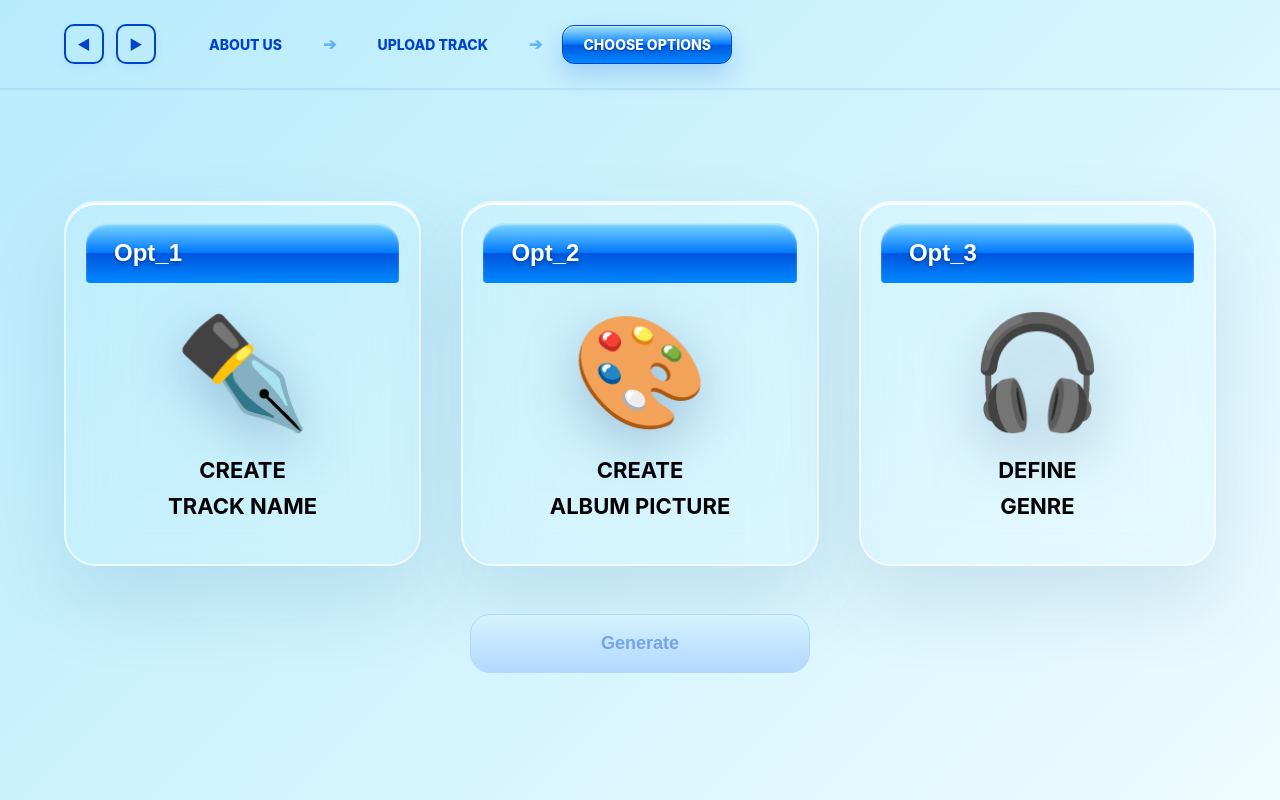
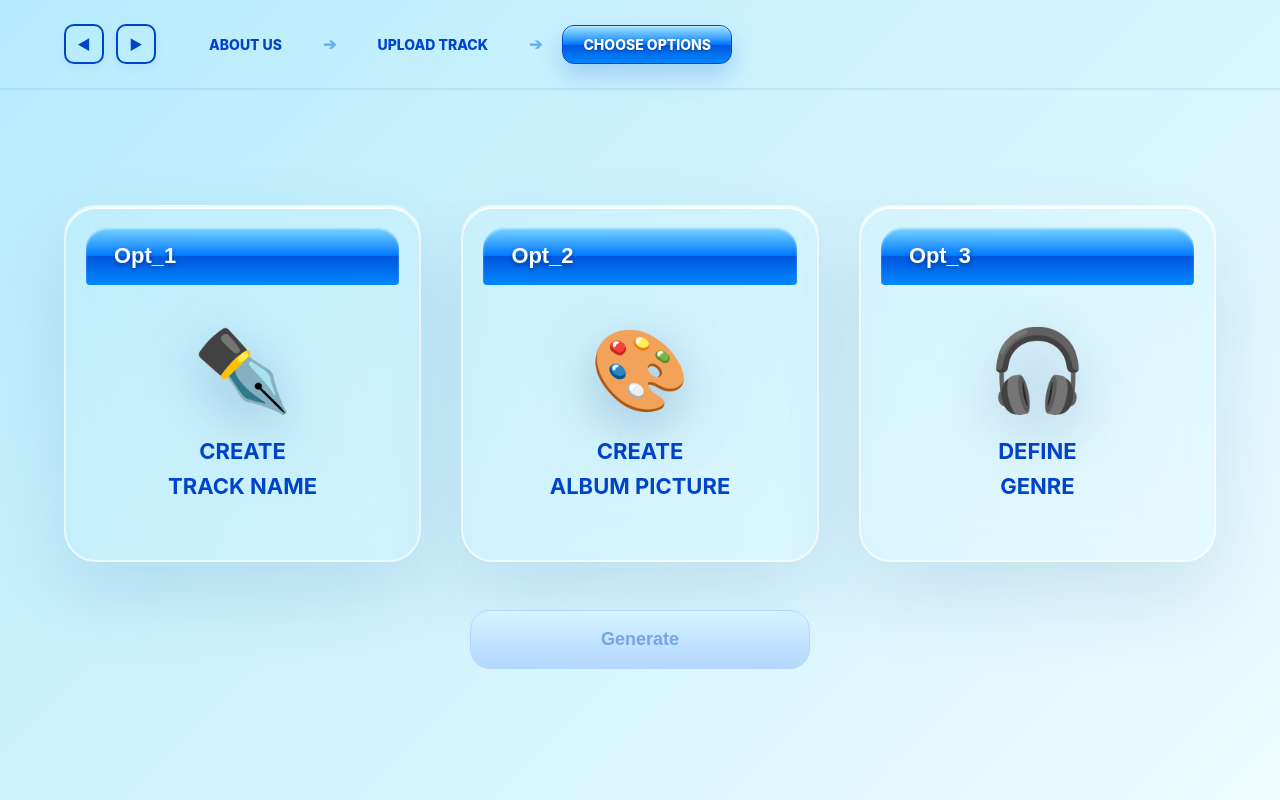
Before and after one commit to dm-dmytrenko/musicapp, a React (Create React App) app: page /selector in a window 1280 px wide. Built offline with nearby package versions, Linux system fonts and the light colour scheme.

Commit message:
add adaptivness for selector page

```diff
--- a/src/components/OptionTile/OptionTile.jsx
+++ b/src/components/OptionTile/OptionTile.jsx
@@ -14,9 +14,13 @@ const OptionTile = ({ optionNum, icon, labelLine1, labelLine2, isSelected, onCli
 
       <Box sx={s.centerContentBodyStyles}>
         <Box sx={s.oversizedIconTextStyles}>{icon}</Box>
-        <span className="pixel-text" style={s.labelTypographyInlineStyles}>
-          {labelLine1}<br />{labelLine2}
-        </span>
+          <Box
+            component="span"
+            className="pixel-text"
+            sx={s.labelTypographyInlineStyles}
+          >
+            {labelLine1}<br />{labelLine2}
+          </Box>
       </Box>
     </Box>
   );
--- a/src/components/OptionTile/OptionTitle.styles.js
+++ b/src/components/OptionTile/OptionTitle.styles.js
@@ -1,10 +1,12 @@
 import { gradients, sharedStyles } from '../../theme';
 
 export const tileCardRootStyles = (isSelected) => ({
-  flex: 1,
   maxWidth: '420px',
+  width: '100%',
+  height: 'auto',
+  minHeight: 0,
   aspectRatio: '1 / 1',
-  height: 'auto',
+  containerType: 'inline-size',
   background: isSelected ? 'rgba(255, 255, 255, 0.75)' : 'background.cardStrong',
   border: isSelected ? '3px solid' : '2px solid',
   borderColor: isSelected ? '#0077ff' : 'background.glassBorder',
@@ -14,6 +16,7 @@ export const tileCardRootStyles = (isSelected) => ({
   ...sharedStyles.glassBlurStrong,
   display: 'flex',
   flexDirection: 'column',
+  position: 'relative',
   cursor: 'pointer',
   transition: 'all 0.25s cubic-bezier(0.4, 0, 0.2, 1)',
   boxSizing: 'border-box',
@@ -23,6 +26,14 @@ export const tileCardRootStyles = (isSelected) => ({
     transform: isSelected ? 'translateY(-18px) scale(1.02)' : 'translateY(-12px)',
     background: isSelected ? 'rgba(255, 255, 255, 0.8)' : 'rgba(255, 255, 255, 0.6)',
     boxShadow: isSelected ? '0 60px 100px rgba(0, 119, 255, 0.35)' : '0 50px 90px rgba(0, 70, 120, 0.2)'
+  },
+  '@media (max-width: 850px)': {
+    aspectRatio: 'unset',
+    width: '100%',
+    height: '160px',
+    padding: '16px 28px',
+    borderRadius: '24px',
+    transform: isSelected ? 'scale(1.02)' : 'none',
   }
 });
 
@@ -30,7 +41,7 @@ export const ribbonHeaderStyles = {
   background: gradients.primaryButton,
   color: 'primary.contrastText',
   padding: '16px 28px',
-  fontSize: '24px',
+  fontSize: '7cqw',
   fontWeight: 'bold',
   display: 'flex',
   justifyContent: 'space-between',
@@ -39,7 +50,11 @@ export const ribbonHeaderStyles = {
   borderRadius: '22px 22px 4px 4px',
   boxShadow: 'inset 0 2px 2px rgba(255, 255, 255, 0.5)',
   textShadow: '0 2px 4px rgba(0, 0, 0, 0.35)',
-  flexShrink: 0
+  flexShrink: 0,
+  '@media (max-width: 850px)': {
+    height: '32px',
+    fontSize: '12px'
+  }
 };
 
 export const centerContentBodyStyles = {
@@ -50,18 +65,53 @@ export const centerContentBodyStyles = {
   justifyContent: 'center',
   padding: '28px',
   textAlign: 'center',
-  gap: '8%'
+  gap: '8%',
+  '@media (max-width: 850px)': {
+    flexDirection: 'row',
+    justifyContent: 'flex-start',
+    alignItems: 'center',
+    gap: '24px',
+    padding: 0,
+    marginTop: '15px'
+  }
 };
 
 export const oversizedIconTextStyles = {
-  fontSize: '110px',
-  filter: 'drop-shadow(0 16px 28px rgba(0, 40, 100, 0.25))'
+  fontSize: {
+    xs: '2.5rem',
+    md: '3.5rem',
+    lg: '5rem',
+  },
+  filter: 'drop-shadow(0 16px 28px rgba(0, 40, 100, 0.25))',
+  '@media (max-width: 850px)': {
+    fontSize: '40px',
+    marginBottom: 0,
+    paddingLeft: '25px',
+  }
 };
 
 export const labelTypographyInlineStyles = {
-  fontSize: '22px',
+  fontSize: {
+    xs: '14px',
+    sm: '16px',
+    md: '19px',
+    lg: '22px'
+  },
+  lineHeight: {
+    xs: '1.3',
+    md: '1.6'
+  },
   color: 'primary.main',
   fontWeight: 700,
-  lineHeight: '1.6',
-  letterSpacing: 0
+  letterSpacing: 0,
+  textAlign: 'center',
+  width: '100%',
+  display: 'block',
+  '@media (max-width: 850px)': {
+    fontSize: '15px',
+    textAlign: 'center',
+    lineHeight: '1.2',
+    flexGrow: 1,
+    marginRight: '24px',
+  }
 };
--- a/src/pages/Selector/Selector.styles.js
+++ b/src/pages/Selector/Selector.styles.js
@@ -23,11 +23,21 @@ export const mainContentContainerStyles = {
 };
 
 export const optionsRowGridStyles = {
-  display: 'flex',
-  flexDirection: 'row',
+  display: 'grid',
+  gridTemplateColumns: 'repeat(3, 1fr)',
   gap: '3.5%',
   justifyContent: 'center',
   alignItems: 'center',
   width: '100%',
-  transform: 'translateY(-2vh)'
+  maxWidth: '1200px',
+  margin: '0 auto',
+  transform: 'translateY(-2vh)',
+
+  '@media (max-width: 850px)': {
+    gridTemplateColumns: '1fr',
+    gap: '16px',
+    maxWidth: '500px',
+    transform: 'translateY(0)',
+    padding: '0 20px',
+  }
 };
```
